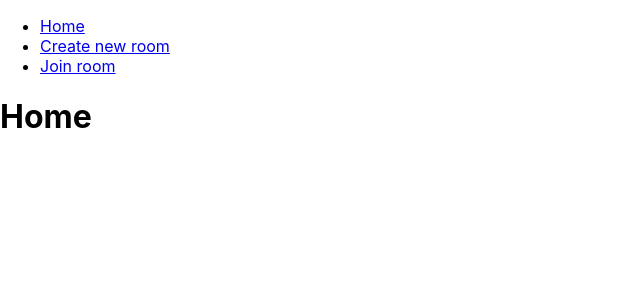
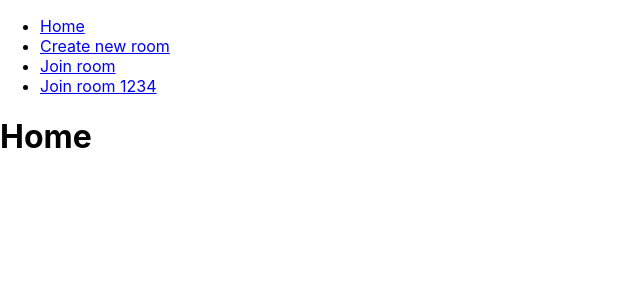
Before and after one commit to beris147/whoami, a React (Create React App) app in the folder whoami-client/: page / in a window 1280 px wide. Shown: the top 300 px of the page, without its empty margins (0-640 px from the left). Built offline with nearby package versions, Linux system fonts and the light colour scheme.

Commit message:
cleaner routes and params handling

```diff
--- a/whoami-client/src/App.js
+++ b/whoami-client/src/App.js
@@ -1,24 +1,37 @@
 import React from 'react';
-import CreateRoom from './components/CreateRoom';
-import Home from './components/Home';
-import JoinRoom from './components/JoinRoom';
+import routes from './utils/routes';
 import { BrowserRouter as Router, Switch, Route, Link } from 'react-router-dom';
+
+function TemporalLinkLi() {
+  return (
+    <ul>
+      <li><Link to="/">Home</Link></li>
+      <li><Link to="/create">Create new room</Link></li>
+      <li><Link to="/join">Join room</Link></li>
+      <li><Link to="/join/1234">Join room 1234</Link></li>
+    </ul>
+  );
+}
+
+function MySwitch() {
+  return (
+    <Switch>
+      {
+        Object.keys(routes).map(
+          path => (
+            <Route exact path={path} component={routes[path]} key={path} />
+          )
+        )
+      }
+    </Switch>
+  );
+}
 
 function App() {
   return (
     <Router>
-      <div>
-        <ul>
-          <li><Link to="/">Home</Link></li>
-          <li><Link to="/create">Create new room</Link></li>
-          <li><Link to="/join">Join room</Link></li>
-        </ul>
-        <Switch>
-          <Route exact path="/"><Home /></Route>
-          <Route path="/create"><CreateRoom /></Route>
-          <Route path="/join"><JoinRoom /></Route>
-        </Switch>
-      </div>
+      <TemporalLinkLi />
+      <MySwitch />
     </Router>
   );
 }
--- a/whoami-client/src/components/JoinRoom.js
+++ b/whoami-client/src/components/JoinRoom.js
@@ -1,9 +1,11 @@
 import React from 'react';
+import { useParams } from 'react-router-dom';
 
 import './JoinRoom.css';
 
-function JoinRoom() {
-  return <h1>Join Room</h1>;
+function JoinRoom(props) {
+  const { id } = useParams();
+  return (id) ? <h1>Joining room {id}</h1> : <h1>Join Room</h1>;
 }
 
 export default JoinRoom;
--- /dev/null
+++ b/whoami-client/src/utils/routes.js
@@ -0,0 +1,13 @@
+import React from 'react';
+import CreateRoom from '../components/CreateRoom';
+import Home from '../components/Home';
+import JoinRoom from '../components/JoinRoom';
+
+const routes = {
+  '/': Home,
+  '/create': CreateRoom,
+  '/join': JoinRoom,
+  '/join/:id': JoinRoom,
+};
+
+export default routes;
```
